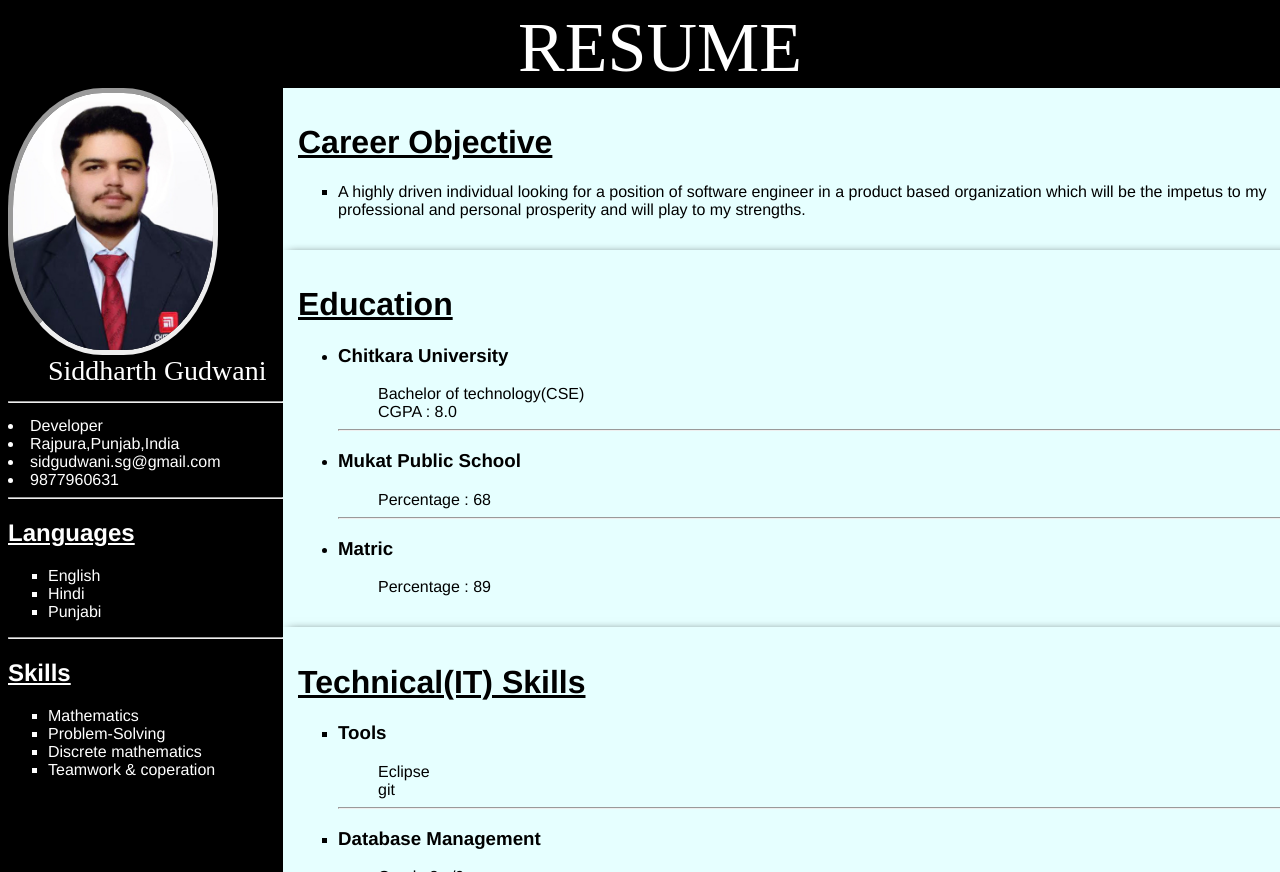
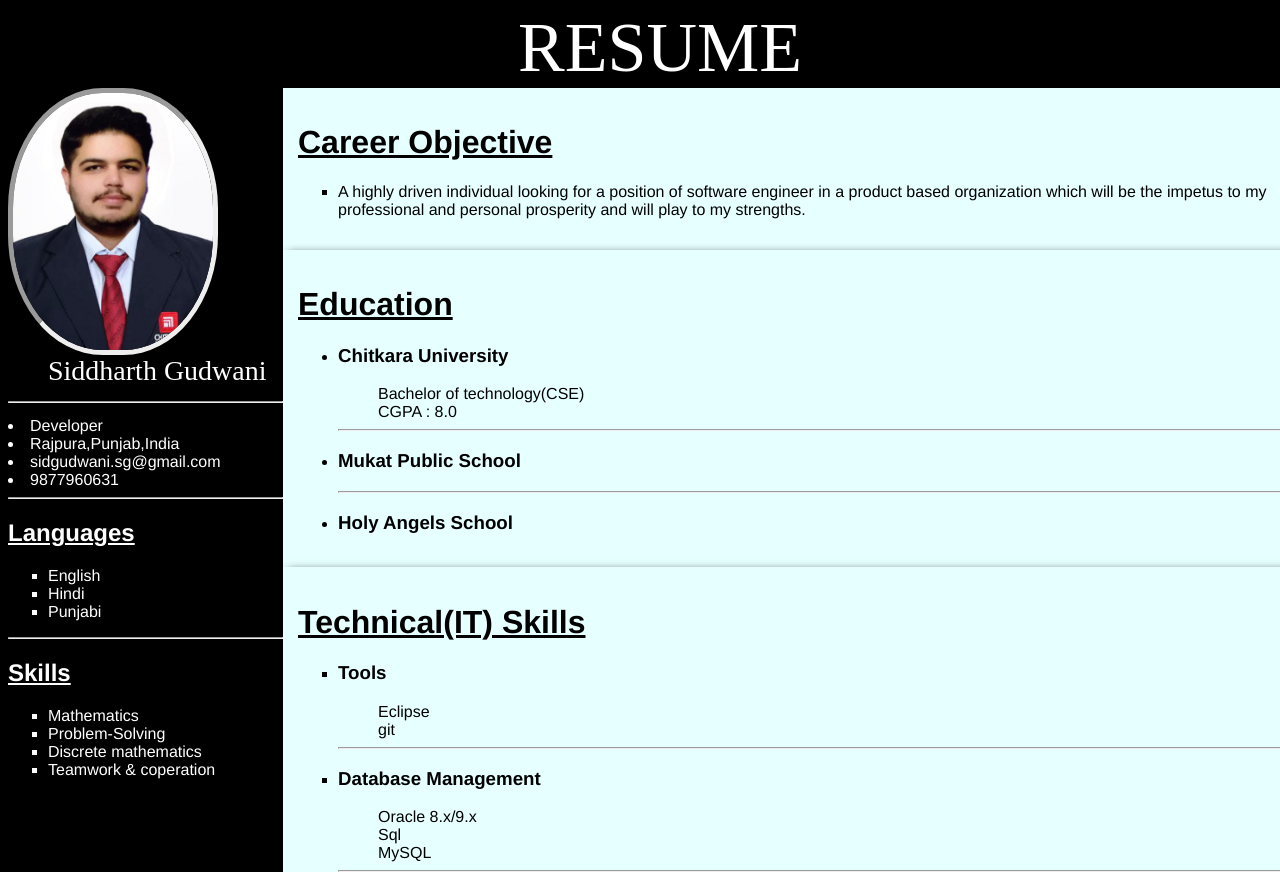
Before and after one commit to Siddharthgudwani/Resume, a plain HTML site: page index.html in a window 1280 px wide. Drawn offline with Linux system fonts and the light colour scheme; a web font is replaced by a local one.

Commit message:
Update index.html

```diff
--- a/index.html
+++ b/index.html
@@ -70,11 +70,11 @@
                         <hr>
                         <li><h3>Mukat Public School</h3>
 
-                        <dd>Percentage : 68</dd>
+
                         </li>
                         <hr>
-                        <li><h3>Matric</h3>
-                            <dd>Percentage : 89</dd>
+                        <li><h3>Holy Angels School</h3>
+
                         </li>
                         </ul>
                     </div>
```
